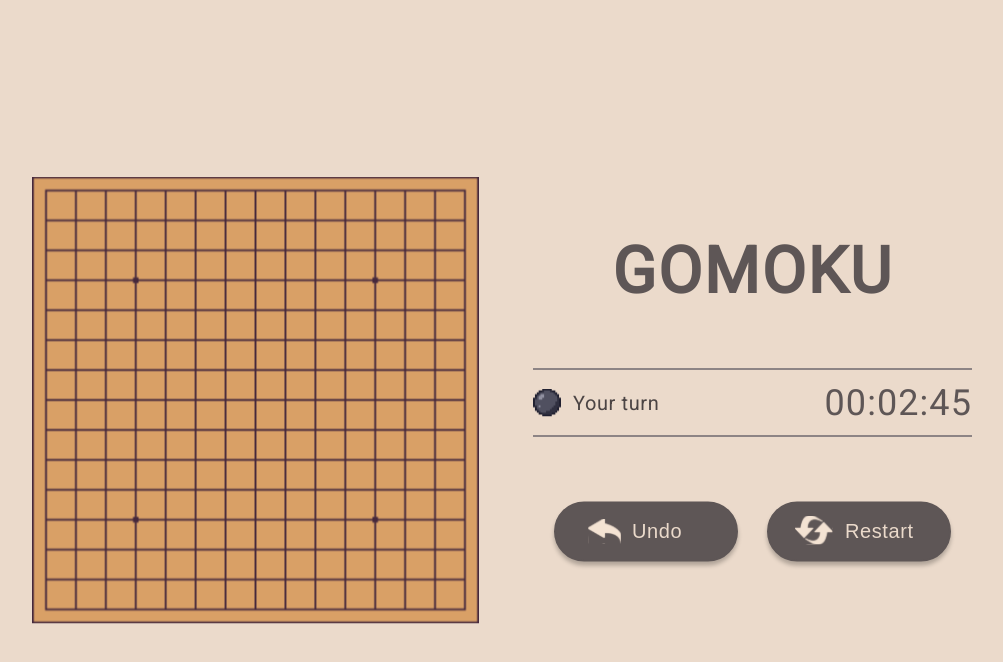
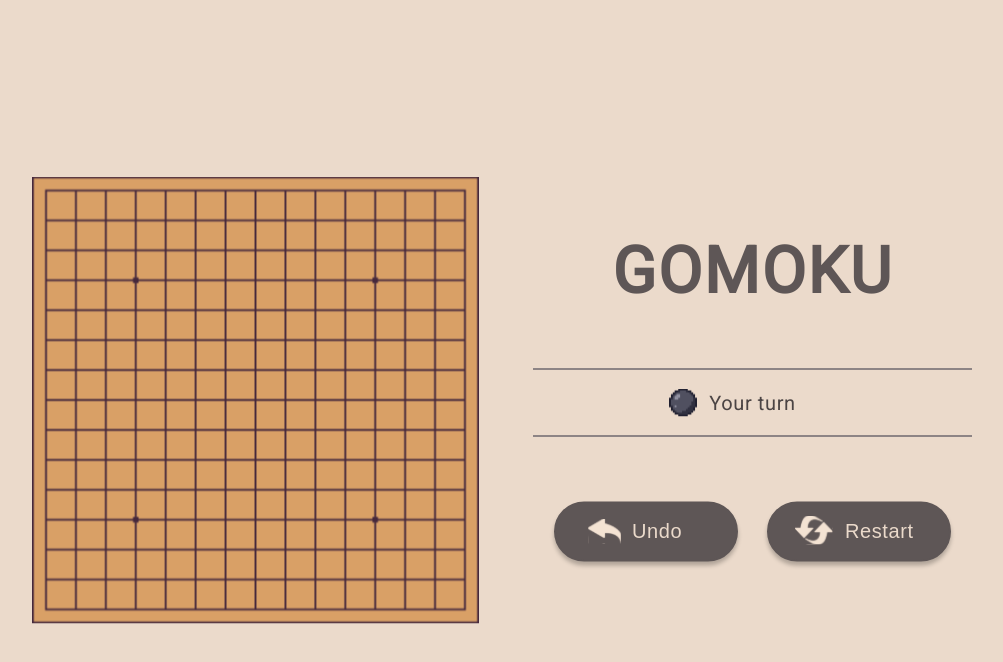
Before and after one commit to daryabratova/Gomoku, a React (Create React App) app: page / in a window 1280 px wide. Both pictures are taken after a click on the button "Start". Shown: the top 662 px of the page, without its empty margins (138-1141 px from the left). Built offline with nearby package versions, Linux system fonts and the light colour scheme.

Commit message:
remove timer

```diff
--- a/src/components/Game/Desktop/Desktop.styles.tsx
+++ b/src/components/Game/Desktop/Desktop.styles.tsx
@@ -50,7 +50,7 @@ export const Title = styled.h1`
 export const Info = styled.div`
   display: flex;
   align-items: center;
-  justify-content: space-between;
+  justify-content: center;
   width: 100%;
   height: 66px;
   border-top: 1px solid #303040;
@@ -59,7 +59,7 @@ export const Info = styled.div`
 
 export const Turn = styled.span<{ turn: TurnType }>`
   display: inline-block;
-  padding-left: 40px;
+  padding: 0 40px;
   font-weight: 300;
   font-size: 20px;
   line-height: 28px;
@@ -69,13 +69,6 @@ export const Turn = styled.span<{ turn: TurnType }>`
   background-repeat: no-repeat;
   background-size: 28px;
   color: #4b4444;
-`;
-
-export const Timer = styled.span`
-  font-size: 36px;
-  line-height: 42px;
-  letter-spacing: 0.03em;
-  color: #5e5656;
 `;
 
 export const BottomLine = styled.div`
--- a/src/components/Game/Desktop/Desktop.tsx
+++ b/src/components/Game/Desktop/Desktop.tsx
@@ -14,7 +14,6 @@ const Desktop: React.FC = () => {
           <Styles.Title>Gomoku</Styles.Title>
           <Styles.Info>
             <Styles.Turn turn={turn}>Your turn</Styles.Turn>
-            <Styles.Timer>00:02:45</Styles.Timer>
           </Styles.Info>
           <Styles.BottomLine>
             <Styles.UndoButton>Undo</Styles.UndoButton>
--- a/src/components/Game/Mobile/Mobile.styles.tsx
+++ b/src/components/Game/Mobile/Mobile.styles.tsx
@@ -45,7 +45,7 @@ export const Content = styled.div`
   align-items: center;
   justify-content: space-between;
   width: 300px;
-  height: 390px;
+  height: 410px;
 
   @media screen and (min-width: 700px) {
     width: 447px;
@@ -56,19 +56,11 @@ export const Content = styled.div`
 export const TopLine = styled.div`
   display: flex;
   align-items: center;
-  justify-content: space-between;
+  justify-content: center;
   width: 100%;
-`;
-
-export const Timer = styled.span`
-  font-size: 24px;
-  letter-spacing: 0.03em;
-  color: #5e5656;
-
-  @media screen and (min-width: 700px) {
-    font-size: 36px;
-    line-height: 42px;
-  }
+  height: 40px;
+  border-top: 1px solid #303040;
+  border-bottom: 1px solid #303040;
 `;
 
 export const Turn = styled.span<{ turn: TurnType }>`
--- a/src/components/Game/Mobile/Mobile.tsx
+++ b/src/components/Game/Mobile/Mobile.tsx
@@ -11,7 +11,6 @@ const Mobile: React.FC = () => {
       <Styles.Title>Gomoku</Styles.Title>
       <Styles.Content>
         <Styles.TopLine>
-          <Styles.Timer>00:02:45</Styles.Timer>
           <Styles.Turn turn={turn}>Your turn</Styles.Turn>
         </Styles.TopLine>
         <Board />
```
